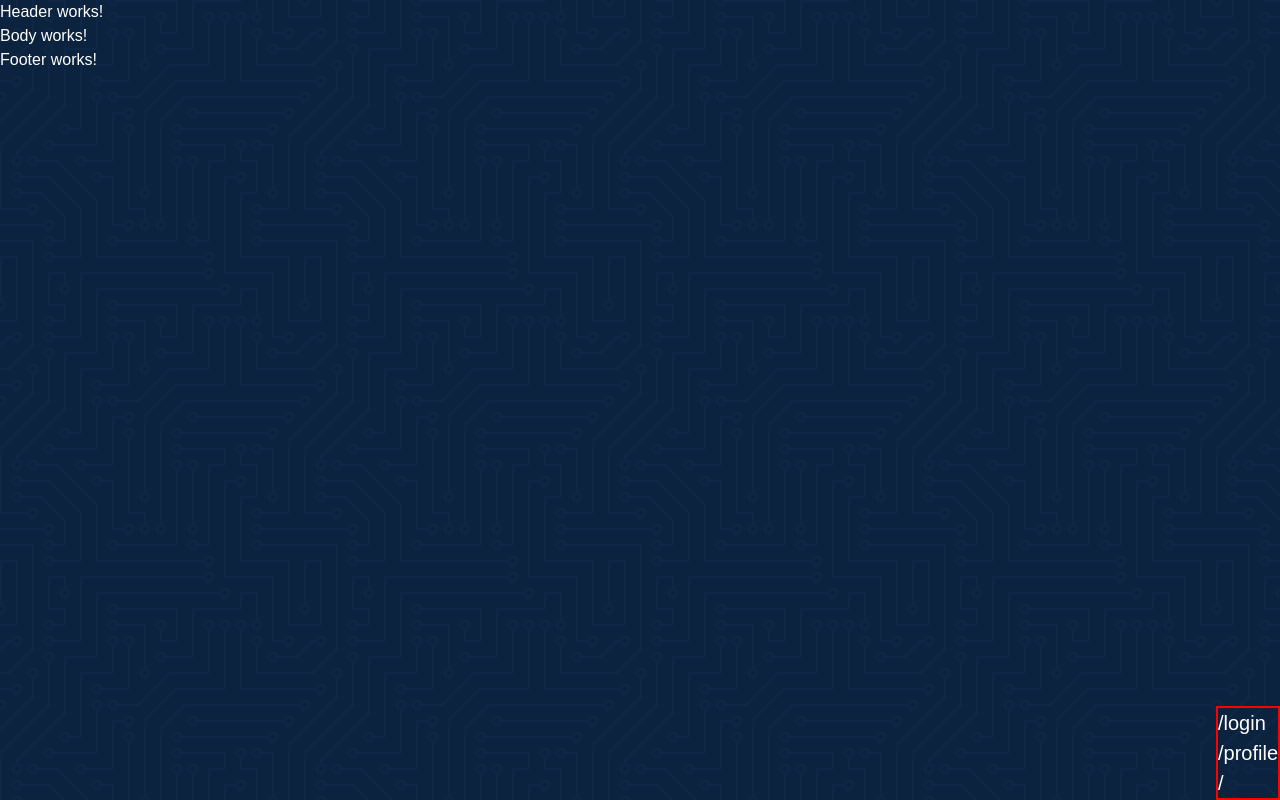
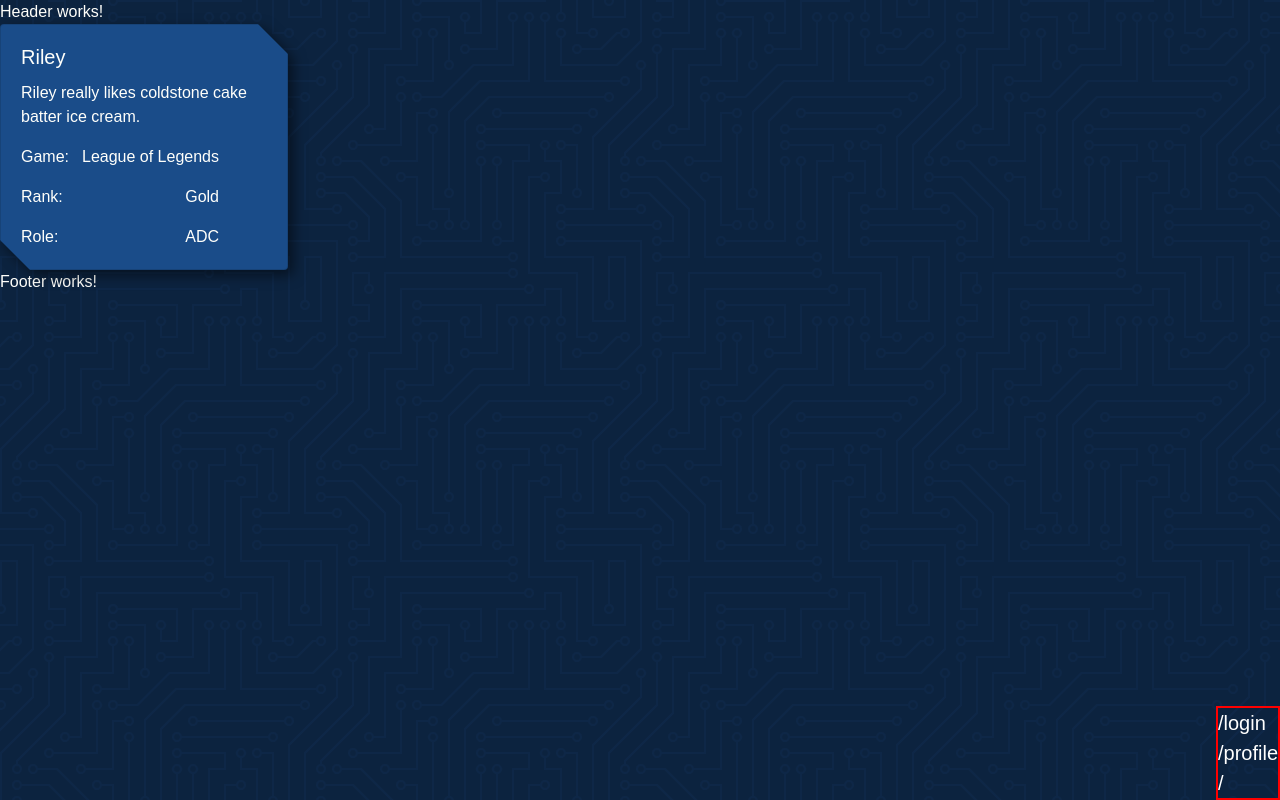
Before and after one commit to NotAnotherMetaTag/fe-rallee-liquidhacks, a React (Create React App) app: page / in a window 1280 px wide. Built offline with nearby package versions, Linux system fonts and the light colour scheme; a web font is replaced by a local one.

Commit message:
completed cards for now

```diff
--- /dev/null
+++ b/src/components/CardGallery/CardGallery.jsx
@@ -0,0 +1,21 @@
+import React from 'react';
+import PlayerCard from '../PlayerCard';
+
+const CardGallery = () => {
+    const username = 'Riley';
+    const bio = 'Riley really likes coldstone cake batter ice cream.';
+    const game = 'League of Legends';
+    const rank = 'Gold';
+    const role = 'ADC';
+    return (
+        <PlayerCard
+            username={username}
+            bio={bio}
+            game={game}
+            rank={rank}
+            role={role}
+        />
+    );
+};
+
+export default CardGallery;
--- /dev/null
+++ b/src/components/CardGallery/index.jsx
@@ -0,0 +1,2 @@
+import CardGallery from './CardGallery.jsx';
+export default CardGallery;
--- a/src/components/Home/Home.jsx
+++ b/src/components/Home/Home.jsx
@@ -1,11 +1,12 @@
 import React from 'react';
 
 import ContentPage from '../ContentPage';
+import CardGallery from '../CardGallery';
 
 function Home() {
     return (
         <ContentPage>
-            <div>Body works!</div>
+            <CardGallery />
         </ContentPage>
     );
 }
--- a/src/components/PlayerCard/PlayerCard.jsx
+++ b/src/components/PlayerCard/PlayerCard.jsx
@@ -4,6 +4,7 @@ import './PlayerCard.scss';
 
 const PlayerCard = (props) => {
     return (
+        <article className="card-parent">
             <Card
                 bg="primary"
                 text="info"
@@ -13,23 +14,32 @@ const PlayerCard = (props) => {
             >
                 <Card.Body>
                     <Card.Title
-                    style={{ fontFamily: "'Saira Stencil One', sans-serif" }}
+                        style={{
+                            fontFamily: "'Saira Stencil One', sans-serif"
+                        }}
                     >{`${props.username}`}</Card.Title>
                     <Card.Text>{`${props.bio}`}</Card.Text>
                     <Card.Text className="card-attribute">
                         <span>Game:</span>
-                    <span className="card-attribute-value">{props.game}</span>
+                        <span className="card-attribute-value">
+                            {props.game}
+                        </span>
                     </Card.Text>
                     <Card.Text className="card-attribute">
                         <span>Rank:</span>
-                    <span className="card-attribute-value">{props.rank}</span>
+                        <span className="card-attribute-value">
+                            {props.rank}
+                        </span>
                     </Card.Text>
                     <Card.Text className="card-attribute">
                         <span>Role:</span>
-                    <span className="card-attribute-value">{props.role}</span>
+                        <span className="card-attribute-value">
+                            {props.role}
+                        </span>
                     </Card.Text>
                 </Card.Body>
             </Card>
+        </article>
     );
 };
 
--- a/src/components/PlayerCard/PlayerCard.scss
+++ b/src/components/PlayerCard/PlayerCard.scss
@@ -1,4 +1,7 @@
 $corner-cut: 30px;
+.card-parent {
+    filter: drop-shadow(0.35rem 0.35rem 0.4rem rgba(0, 0, 0, 0.5));
+}
 
 .card {
     clip-path: polygon(
```
Lines whose indentation alone changed are shown as unchanged.
